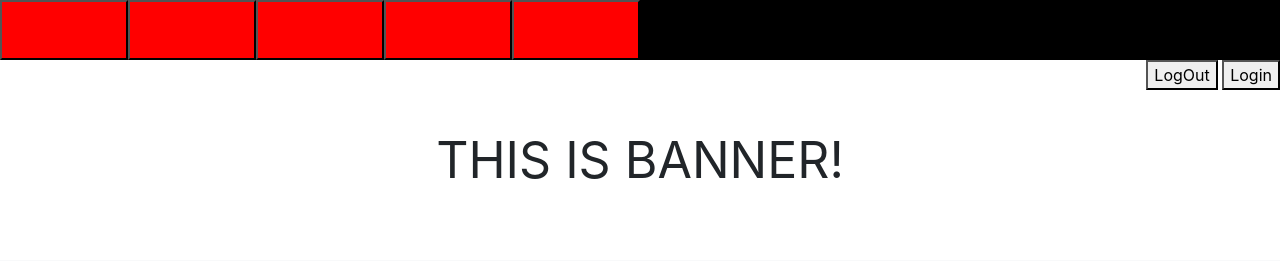
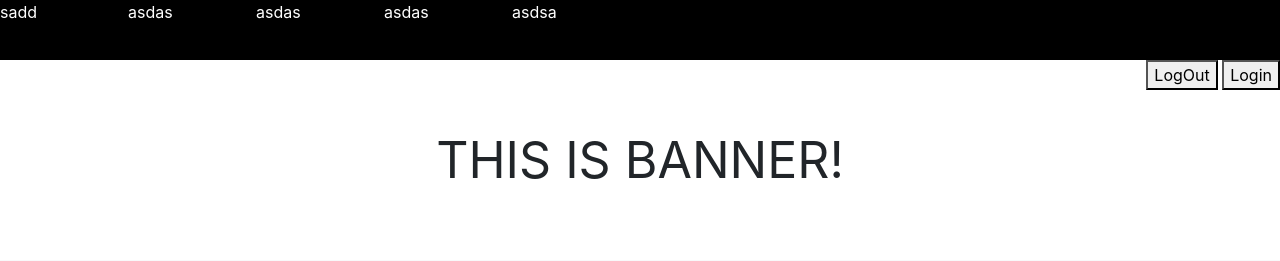
Before and after one commit to MRSNOO/nguyennhatquang-fundamental-c4t4, a Flask app: template WebModule/Pomodoro/templates/home.html in a window 1280 px wide; the page is wider, and only the part inside the window is pictured. Shown: the top 261 px of that part. Run offline with Flask 2, Linux system fonts and the light colour scheme; the template is opened without the code that fills it, so the values that code supplies are empty; parts of the project's set-up code (start-up, migrations or seed data) failed here and were passed over; some libraries are stand-ins or nearby versions.

Commit message:
initial commit

```diff
--- /dev/null
+++ b/NewsWebsite/abc.py
@@ -0,0 +1,4 @@
+def printinfo(name,age =35):
+  print("Name:",name)
+  print("Age:",age)
+  return
--- a/NewsWebsite/app.py
+++ b/NewsWebsite/app.py
@@ -1,5 +1,7 @@
+#!/usr/bin/env python
+# -*- coding: utf-8 -*-
 from flask import Flask, render_template, request, redirect, url_for
-from models.classModels import *
+from abc import printinfo
 from mlab import *
 connect()
 app = Flask(__name__)
--- a/NewsWebsite/static/homepage.css
+++ b/NewsWebsite/static/homepage.css
@@ -15,14 +15,15 @@ body {
 #nav_left{
   width: 50%;
   height: 100%;
-  background-color: black;
   display: flex;
-  justify-content: flex-start;
 }
 .nav-item{
   width:20%;
   height: 100%;
-  background-color: red;
+  justify-content: center;
+  border-right:6px;
+  border-color:white;
+  color:white;
 
 }
 
--- a/NewsWebsite/templates/homepage/home.html
+++ b/NewsWebsite/templates/homepage/home.html
@@ -8,18 +8,17 @@
   <link rel="stylesheet" href="https://stackpath.bootstrapcdn.com/bootstrap/4.3.1/css/bootstrap.min.css" integrity="sha384-ggOyR0iXCbMQv3Xipma34MD+dH/1fQ784/j6cY/iJTQUOhcWr7x9JvoRxT2MZw1T" crossorigin="anonymous">
   <link rel="stylesheet" href="../../static/homepage.css">
   <link rel="stylesheet" href="https://use.fontawesome.com/releases/v5.7.2/css/all.css">
-
   {% include 'metadata.html' %}
 </head>
 <body>
 
   <div id="header">
     <div id="nav_left">
-      <button class="nav-item"></button>
-      <button class="nav-item"></button>
-      <button class="nav-item"></button>
-      <button class="nav-item"></button>
-      <button class="nav-item"></button>
+      <div class="nav-item">sadd</div>
+      <div class="nav-item">asdas</div>
+      <div class="nav-item">asdas</div>
+      <div class="nav-item">asdas</div>
+      <div class="nav-item">asdsa</div>
 
 
     </div>
@@ -128,7 +127,7 @@
     <div id="content_news1">
       <div class="khung_news">
         <div class="pic_news">
-          <img class="imgNews" src="https://image-us.24h.com.vn/upload/1-2018/images/2018-01-19/1516350337-447-anh-4-1516332733-width660height879.jpg">
+          <img class="imgNews" src="https://www.telegraph.co.uk/content/dam/news/2016/09/08/107667228_beech-tree-NEWS_trans_NvBQzQNjv4BqplGOf-dgG3z4gg9owgQTXEmhb5tXCQRHAvHRWfzHzHk.jpg?imwidth=450">
         </div>
         <div class="content_news">
 
```
Also changed, not shown: NewsWebsite/model/classmodels.py (added, +8 -0 lines), 1 other file.
